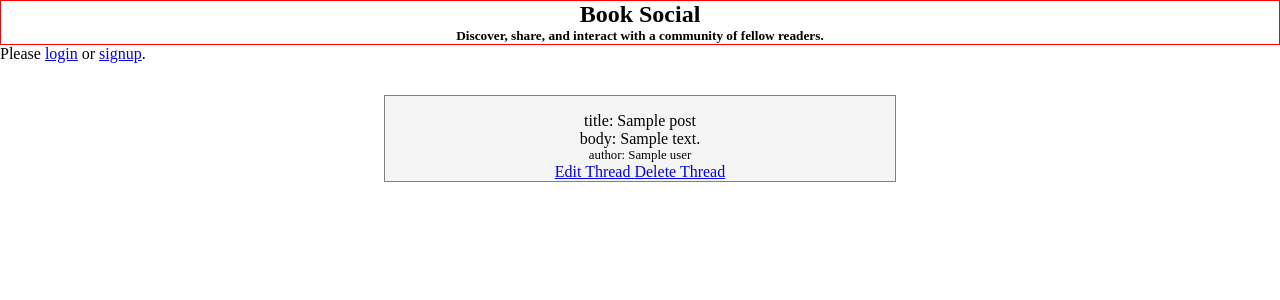
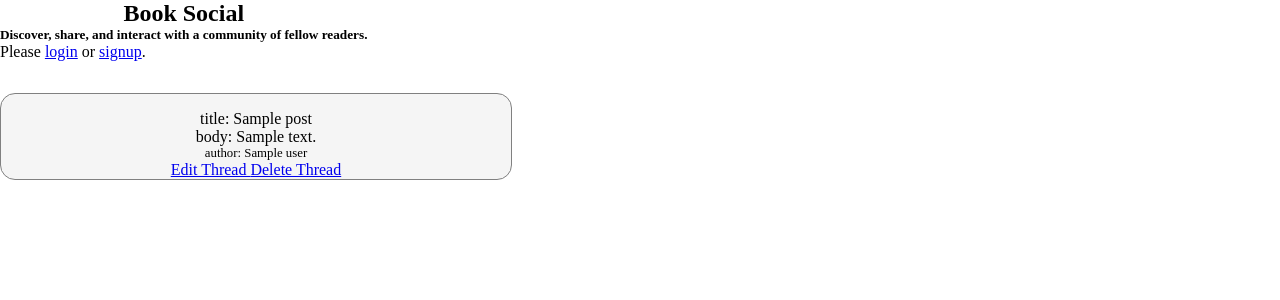
Before and after one commit to jmgraham5/booksocial, a Django app: template templates/home.html in a window 1280 px wide. Shown: the top 300 px of the page. Run offline with Django 4.2, Linux system fonts and the light colour scheme; tables that the repository leaves empty hold one stand-in row (values such as "Sample post"); the template is opened without the code that fills it: values that come from a table or form of the project are taken from there, most other values are stand-ins (such as "Sample title", 1, 10 or a date in 2020).

Commit message:
'updated capstone project'

```diff
--- a/static/app.js
+++ b/static/app.js
@@ -4,17 +4,21 @@ const app = Vue.createApp({
         return {
             csrfToken: '',
             counter: 0
-        }
+        },
+        axios({
+            method: 'GET',
+            url: 'https://www.googleapis.com/books/v1',
+            headers: {
+                key : "AIzaSyD6Kae-WT53nONZryAncj-oJEUf5ZWy5ms"
+            }
+        }).then((response) => {
+            console.log(response.data)
+        })
     },
     methods: {
-        getList() {
-            this.axios.get(api).then((response) => {
-                console.log(response.data)
-            })
-        }
+
     },
     mounted(){
-       this.csrfToken = document.querySelector("input[name=csrfmiddlewaretoken]").value,
-       console.log('hello')
+       this.csrfToken = document.querySelector("input[name=csrfmiddlewaretoken]").value
     }
 })
--- a/static/home.css
+++ b/static/home.css
@@ -5,9 +5,9 @@
 }
 
 nav {
+    display: flex;
     text-align: center;
     background-color: white;
-    border: 1px solid red;
 }
 
 body {
@@ -16,9 +16,8 @@ body {
 .thread {
     display: flex;
     padding-top: 1rem;
+    flex-direction: column;
     justify-content: center;
-
-
 }
 
 .post {
@@ -28,8 +27,9 @@ body {
     padding-top: 1rem;
     text-align: center;
     border: 1px solid grey;
+    border-radius: 15px;
+}
 
-}
 .like {
     font-size: .8rem;
     padding-left: 1rem;
```
Also changed, not shown: db.sqlite3, templates/bookclub.html (deleted), templates/fiction.html (deleted), templates/nonfiction.html (deleted).
